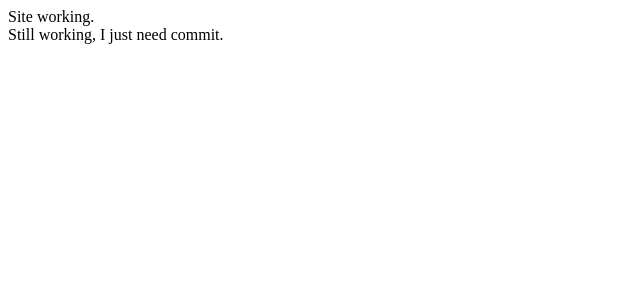
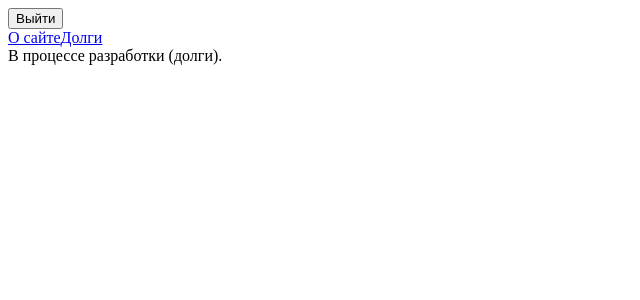
Before and after one commit to 1Diac1/DebtCalculator, a React (Create React App) app in the folder frontend/: page /debts in a window 1280 px wide. Shown: the top 300 px of the page, without its empty margins (0-640 px from the left). Built offline with nearby package versions, Linux system fonts and the light colour scheme; no server answers.

Commit message:
Few files added

```diff
--- a/frontend/package.json
+++ b/frontend/package.json
@@ -9,6 +9,7 @@
     "axios": "^0.26.1",
     "react": "^18.0.0",
     "react-dom": "^18.0.0",
+    "react-router-dom": "^6.3.0",
     "react-scripts": "5.0.1",
     "web-vitals": "^2.1.4"
   },
--- /dev/null
+++ b/frontend/src/API/getTempArray.js
@@ -0,0 +1,29 @@
+
+
+export const getTempArray = () => {
+  const tempArr = [
+    {
+      Name: "Задолженность 1",
+      Description: "Описание долга",
+      Amount: 1200,
+      Created: Date.now(),
+      UserId: 1,
+      CredtiorId: 2
+    }, {
+      Name: "Задолженность 2",
+      Description: "Описание долга",
+      Amount: 2330,
+      Created: Date.now(),
+      UserId: 1,
+      CredtiorId: 2
+    }, {
+      Name: "Задолженность 3",
+      Description: "Описание долга",
+      Amount: 14400,
+      Created: Date.now(),
+      UserId: 1,
+      CredtiorId: 2
+    },
+  ];
+  return tempArr;
+}
--- a/frontend/src/App.js
+++ b/frontend/src/App.js
@@ -1,19 +1,18 @@
 import React from 'react';
-import {getArr} from "./API/getArray";
+import {getTempArray} from "./API/getTempArray";
+import {BrowserRouter} from "react-router-dom";
+import NavBar from "./components/NavBar";
+import AppRouter from "./components/AppRouter";
 
 const App = () => {
 
-  getArr();
-  console.log('11');
+  const tempArr = getTempArray();
+  console.log(tempArr);
   return (
-    <div>
-      <div>
-        Site working.
-      </div>
-      <div>
-        Still working, I just need commit.
-      </div>
-    </div>
+    <BrowserRouter>
+      <NavBar/>
+      <AppRouter/>
+    </BrowserRouter>
   );
 };
 
--- /dev/null
+++ b/frontend/src/components/AppRouter.jsx
@@ -0,0 +1,18 @@
+import React from 'react';
+import {Routes, Route, Navigate} from "react-router-dom";
+import About from "../pages/About";
+import Debts from "../pages/Debts";
+
+
+
+const AppRouter = () => {
+  return (
+    <Routes>
+      <Route path={'/about'} element={<About/>}/>
+      <Route path={'/debts'} element={<Debts/>}/>
+      <Route path={'/*'} element={<Navigate to='/about' replace/>}/>
+    </Routes>
+  );
+};
+
+export default AppRouter;
--- /dev/null
+++ b/frontend/src/components/NavBar.jsx
@@ -0,0 +1,16 @@
+import React from 'react';
+import {Link} from "react-router-dom";
+
+const NavBar = () => {
+  return (
+    <div className="navbar">
+      <button>Выйти</button>
+      <div className="navbar__links">
+        <Link to='/about'>О сайте</Link>
+        <Link to='/debts'>Долги</Link>
+      </div>
+    </div>
+  );
+};
+
+export default NavBar;
--- /dev/null
+++ b/frontend/src/pages/About.jsx
@@ -0,0 +1,11 @@
+import React from 'react';
+
+const About = () => {
+  return (
+    <div>
+      В процессе разработки
+    </div>
+  );
+};
+
+export default About;
--- /dev/null
+++ b/frontend/src/pages/Debts.jsx
@@ -0,0 +1,11 @@
+import React from 'react';
+
+const Debts = () => {
+  return (
+    <div>
+      В процессе разработки (долги).
+    </div>
+  );
+};
+
+export default Debts;
--- /dev/null
+++ b/frontend/src/styles/App.scss
@@ -0,0 +1,12 @@
+.navbar {
+  height: 50px;
+  width: 100vw;
+  display: flex;
+  align-items: center;
+  padding: 0 15px;
+  background-color: lightgray;
+}
+
+.navbar__links {
+  margin-left: auto;
+}
```
Also changed, not shown: 1 other file (tests, documents, lock files or other folders).
